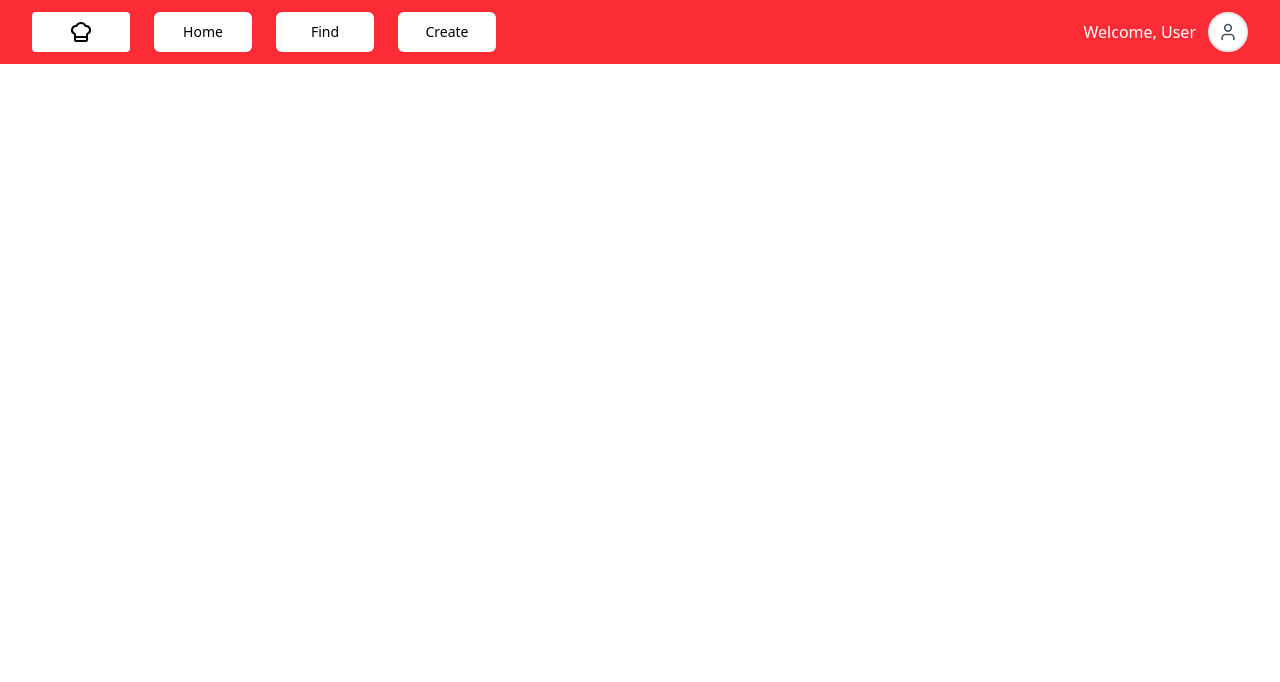
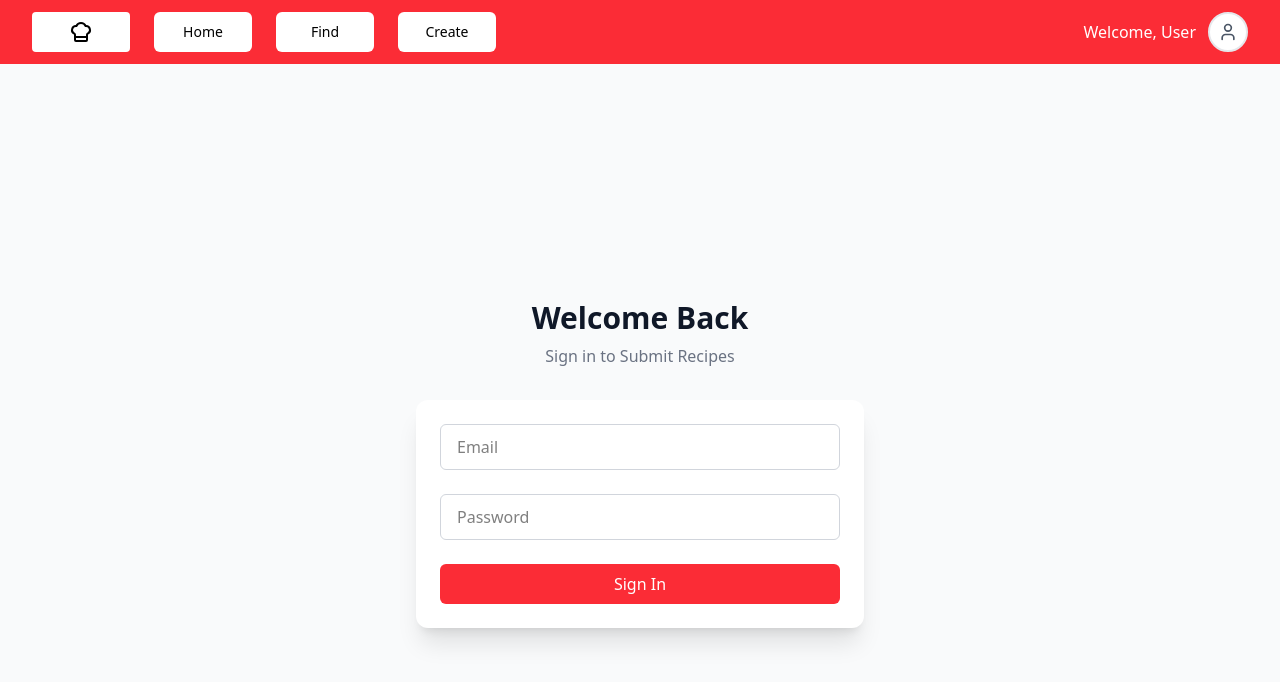
Before and after one commit to ak2466/CS312-Final-Project, a React (Vite) app in the folder my-react-app/: page /signin in a window 1280 px wide. Shown: the top 682 px of the page. Built offline with nearby package versions, Linux system fonts and the light colour scheme.

Commit message:
Add signin page

```diff
--- a/my-react-app/src/App.jsx
+++ b/my-react-app/src/App.jsx
@@ -4,6 +4,7 @@ import FindView from './pages/FindView'
 import CreateView from './pages/CreateView'
 import NavBar from './components/NavBar'
 import RecipeView from './pages/RecipeView';
+import SigninView from './pages/SigninView'
 import { BrowserRouter, Routes, Route } from 'react-router-dom';
 
 function App() {
@@ -18,6 +19,7 @@ function App() {
             <Route path="/find" element={<FindView />} />
             <Route path="/create" element={<CreateView />} />
             <Route path="/recipe/:id" element={<RecipeView />} />
+            <Route path="/signin" element={<SigninView />} />
           </Routes>
         </main>
       </div>
--- a/my-react-app/src/components/NavBar.jsx
+++ b/my-react-app/src/components/NavBar.jsx
@@ -44,9 +44,11 @@ function NavBar(props) {
         <span className="text-white font-medium hidden md:block">
           Welcome, {username}
         </span>
-        <div className="w-10 h-10 bg-white rounded-full flex items-center justify-center text-gray-600 border-2 border-gray-200">
-          <User size={20} />
-        </div>
+          <Link key={`/signin`} to={`/signin`}>
+            <div className="w-10 h-10 bg-white rounded-full flex items-center justify-center text-gray-600 border-2 border-gray-200">
+              <User size={20} />
+            </div>
+          </Link>
       </div>
     </header>
   );
--- a/my-react-app/src/pages/CreateView.jsx
+++ b/my-react-app/src/pages/CreateView.jsx
@@ -2,6 +2,8 @@ import React, { useState, useEffect } from 'react';
 import RecipeCard from '../components/RecipeCard';
 import { X, Plus } from 'lucide-react';
 import Button from '../components/Button';
+import { useNavigate } from 'react-router-dom';
+
 
 const CreateView = () => {
 
@@ -14,6 +16,7 @@ const CreateView = () => {
   const [recipeIngs, setIngs] = useState([{ name: "", quantity: "", unit: "" }]);
 
   const recipeUserId = "1";
+  const navigate = useNavigate();
 
 
   const handleTitleChange = (event) => {
--- /dev/null
+++ b/my-react-app/src/pages/SigninView.jsx
@@ -0,0 +1,54 @@
+import { useState } from 'react';
+import Button from '../components/Button';
+import { useNavigate } from 'react-router-dom';
+
+const SigninView = () => {
+
+  const [email, setEmail] = useState("");
+  const [password, setPassword] = useState("");
+
+
+  const navigate = useNavigate();
+
+  const onLogin = (e) => {
+    console.log("Signed in: ", email, password);
+    navigate('/');
+  }
+
+  return (
+    <div className="min-h-screen bg-gray-50 flex items-center justify-center p-4">
+      <div className="w-full max-w-md">
+        <div className="text-center mb-8">
+          <h1 className="text-3xl font-bold text-gray-900">Welcome Back</h1>
+          <p className="text-gray-500 mt-2">Sign in to Submit Recipes</p>
+        </div>
+
+        <div className="shadow-xl border-0 bg-white rounded-xl shadow-sm">
+          <form className="space-y-6 p-6" onSubmit={(e) => { e.preventDefault(); onLogin(); }}>
+            <input
+              label="Email Address"
+              type="email"
+              placeholder="Email"
+              className='border border-gray-300 w-full px-4 py-2.5 rounded-md'
+              value={email}
+              onChange={(e) => setEmail(e.target.value)}
+            />
+            <input
+              label="Password"
+              type="password"
+              placeholder='Password'
+              className='border border-gray-300 w-full px-4 py-2.5 rounded-md'
+              value={password}
+              onChange={(e) => setPassword(e.target.value)}
+            />
+            <Button className="w-full py-1" variant="primary" type='submit'>
+              Sign In
+            </Button>
+          </form>
+        </div>
+      </div>
+    </div>
+  );
+};
+
+export default SigninView;
```
